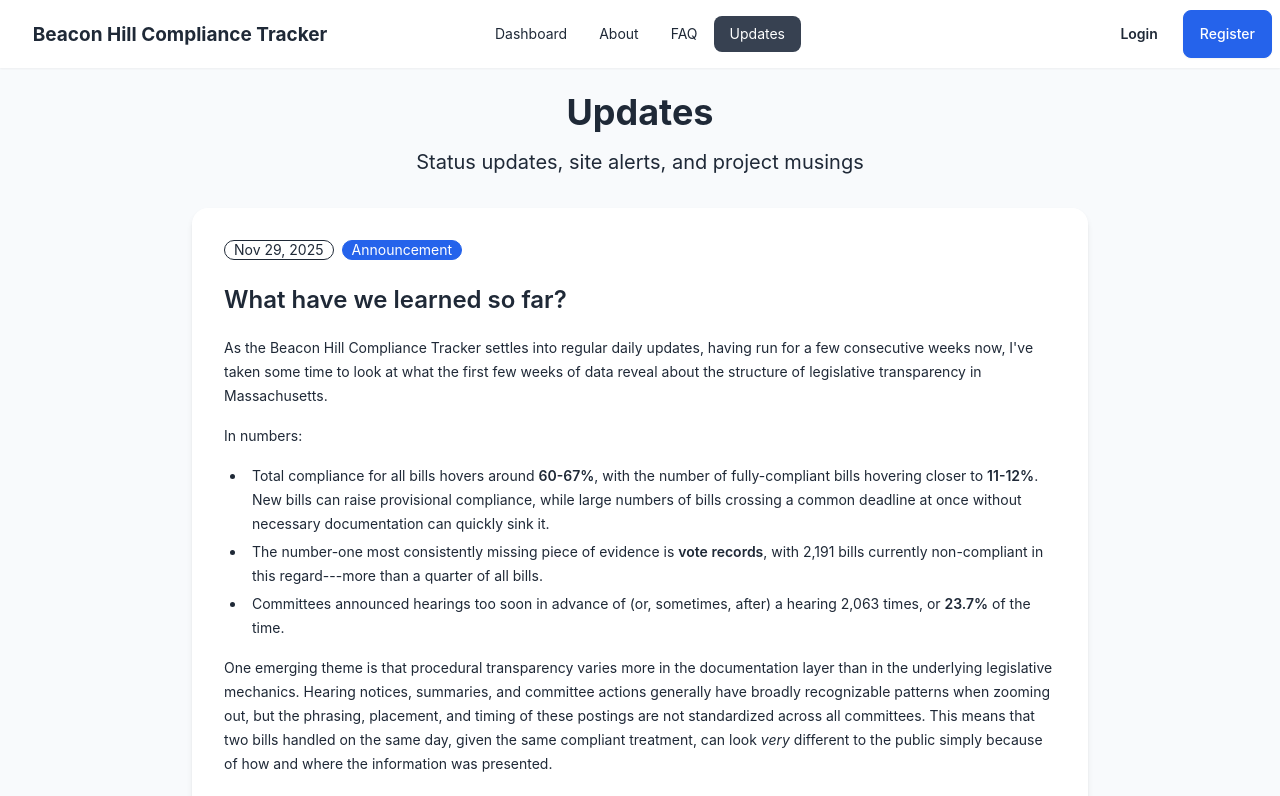
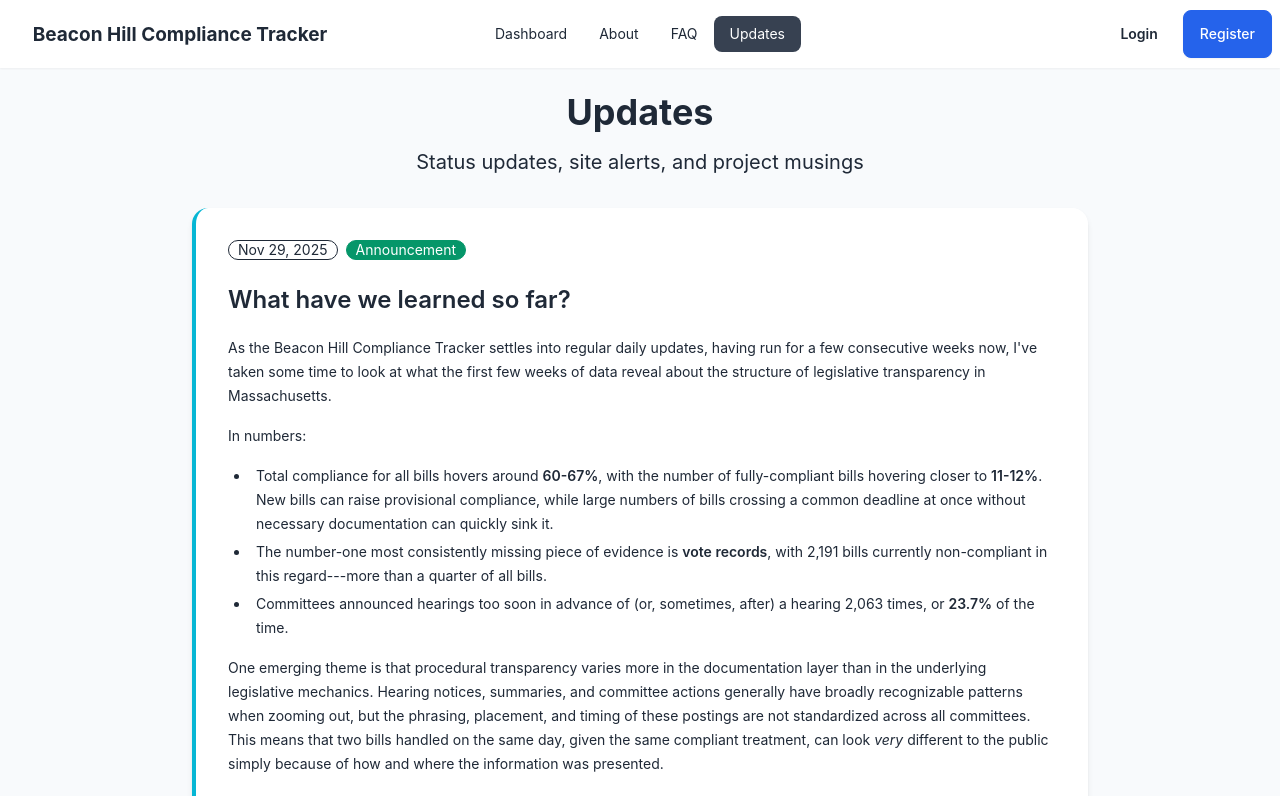
Before and after one commit to arbowl/beacon-hill-tracker, a React (Vite) app in the folder frontend/: page /updates in a window 1280 px wide. Shown: the top 796 px of the page. Built offline with nearby package versions, Linux system fonts and the light colour scheme.

Commit message:
Add new update styling

```diff
--- a/frontend/src/pages/UpdatesPage.tsx
+++ b/frontend/src/pages/UpdatesPage.tsx
@@ -30,11 +30,33 @@ const UpdatesPage: React.FC = () => {
         return 'badge-error'
       case 'status':
         return 'badge-info'
-      case 'musing':
-        return 'badge-secondary'
       case 'update':
+        return 'badge-success'
+      case 'announcement':
+        return 'badge-accent'
+      case 'insight':
+        return 'badge-warning'
       default:
         return 'badge-primary'
+    }
+  }
+
+  const getTypeBorderClass = (type?: string) => {
+    if (!type) return ''
+
+    switch (type.toLowerCase()) {
+      case 'alert':
+        return 'border-l-4 border-error'
+      case 'status':
+        return 'border-l-4 border-info'
+      case 'update':
+        return 'border-l-4 border-success'
+      case 'announcement':
+        return 'border-l-4 border-cyan-500'
+      case 'insight':
+        return 'border-l-4 border-orange-500'
+      default:
+        return ''
     }
   }
 
@@ -66,9 +88,7 @@ const UpdatesPage: React.FC = () => {
             {currentUpdates.map((update) => (
               <div
                 key={update.id}
-                className={`card bg-base-100 shadow-md ${
-                  update.type === 'alert' ? 'border-l-4 border-error' : ''
-                }`}
+                className={`card bg-base-100 shadow-md ${getTypeBorderClass(update.type)}`}
               >
                 <div className="card-body">
                   <div className="flex flex-wrap items-center gap-2 mb-4">
```
